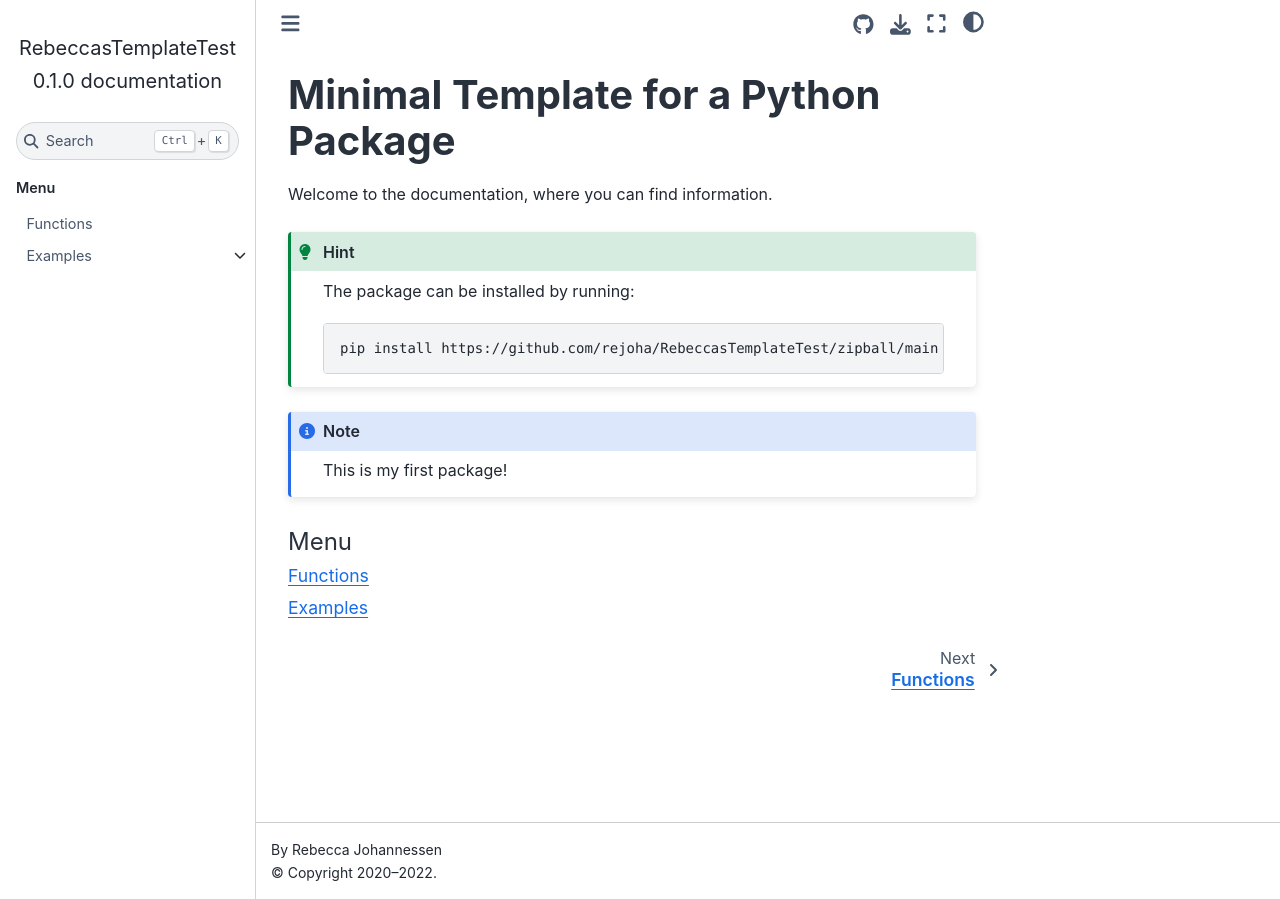
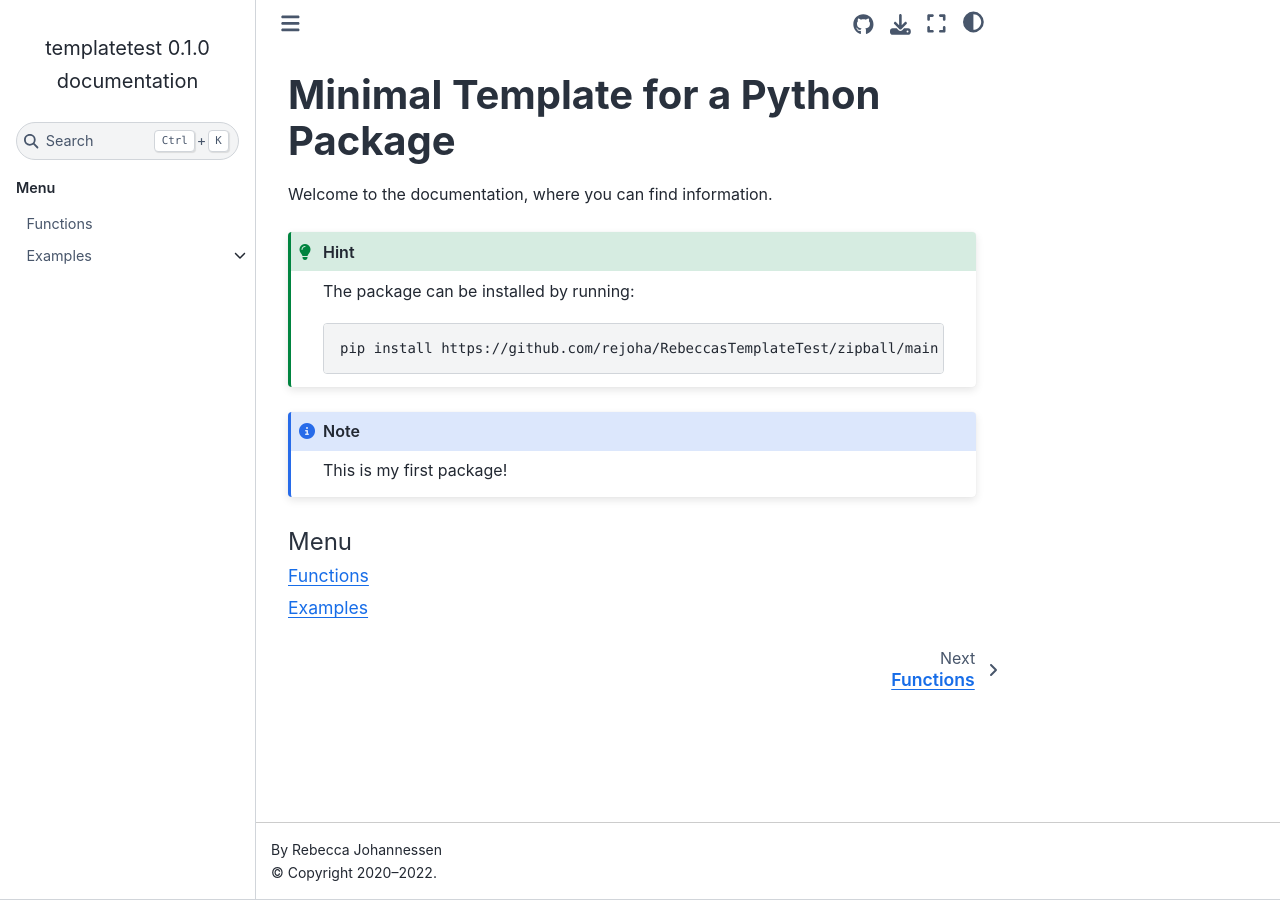
Before and after one commit to rejoha/RebeccasTemplateTest, a Sphinx documentation site: the page built from docs/index.rst, in a window 1280 px wide. Built offline with Sphinx 7.4.7 and the Sphinx Book theme 1.1.4, drawn with Linux system fonts in a browser that asks for light colours.

Commit message:
changed project name in conf

```diff
--- a/docs/conf.py
+++ b/docs/conf.py
@@ -24,7 +24,7 @@ sys.path.insert(0, os.path.abspath("../"))
 
 
 # -- Project information -----------------------------------------------------
-project = "RebeccasTemplateTest"
+project = "templatetest"
 copyright = f"2020–{datetime.datetime.now().year}"
 author = "Rebecca Johannessen"
 
```
